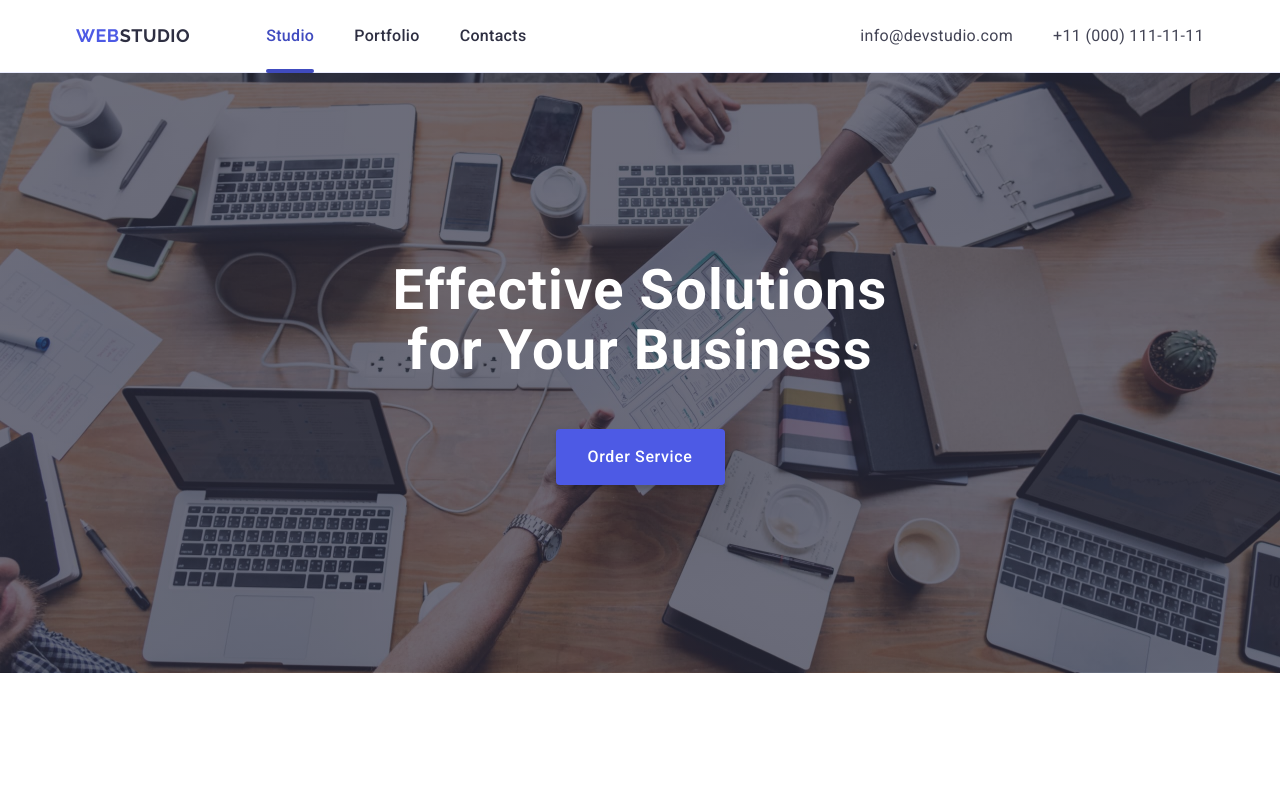
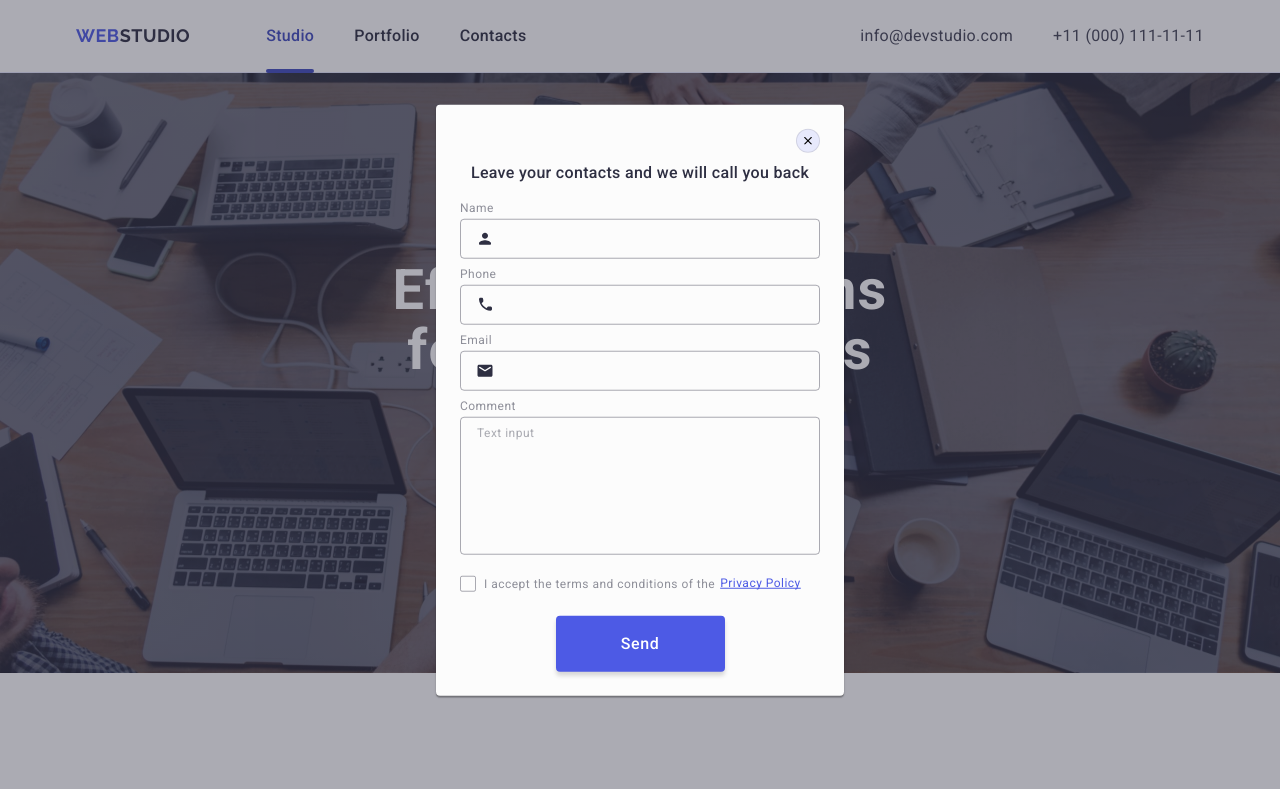
Before and after one commit to Daria0206/goit-markup-hw-05, a plain HTML site: page index.html in a window 1280 px wide. Shown: the top 789 px of the page. Drawn offline with nearby package versions, Linux system fonts and the light colour scheme.

Commit message:
footer-modal

```diff
--- a/css/styles.css
+++ b/css/styles.css
@@ -530,22 +530,24 @@ a {
   display: flex;
   align-items: center;
   justify-content: center;
-  stroke-width: 1px;
-  border-color: rgba(0, 0, 0, 0.1);
+  border: 1px solid rgba(0, 0, 0, 0.1);
   outline: transparent;
   margin-bottom: 24px;
+  padding: 0;
+  cursor: pointer;
+  transition: background-color 250ms cubic-bezier(0.4, 0, 0.2, 1),
+    border 250ms cubic-bezier(0.4, 0, 0.2, 1);
 }
 
 .modal-open:hover,
 .modal-open:focus {
   background-color: #404bbf;
-  border-color: transparent;
-  transition: background-color 250ms cubic-bezier(0.4, 0, 0.2, 1);
+  border: none;
 }
 
 .modal-open:hover .icon-btn {
   fill: #fff;
-  transition: fill cubic-bezier(0.4, 0, 0.2, 1);
+  transition: fill 250ms cubic-bezier(0.4, 0, 0.2, 1);
 }
 
 .modal-field {
--- a/index.html
+++ b/index.html
@@ -481,7 +481,7 @@
         </div>
       </div>
     </footer>
-    <div class="backdrop">
+    <div class="backdrop is-open">
       <div class="modal">
         <button type="button" class="modal-open">
           <svg class="icon-btn" width="8" height="8">
```
